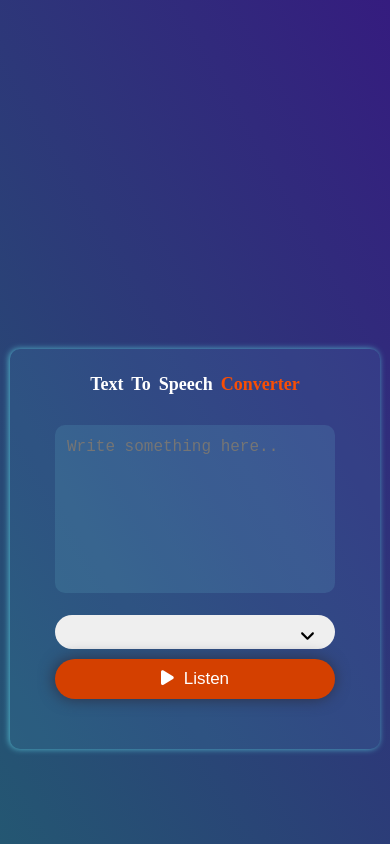
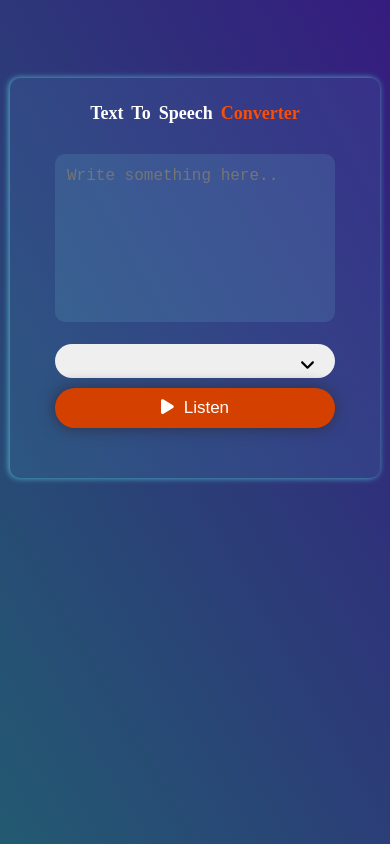
Before and after one commit to Akashb21/text-speech-web, a plain HTML site: page index.html in a window 390 px wide. Shown: the top 844 px of the page. Drawn offline with Linux system fonts and the light colour scheme.

Commit message:
Update style.css

```diff
--- a/style.css
+++ b/style.css
@@ -88,12 +88,13 @@
 @media (max-width:620px){
     .container{
         width: 100vW;
-        height: 130vh;
-
+        height: 120vh;
+        align-items:flex-start;
     }
     .main{
         width: 300px;
         height: 400px;
+        margin-top: 20%;
     }
     .main h1{
         font-size: 18px;
```
